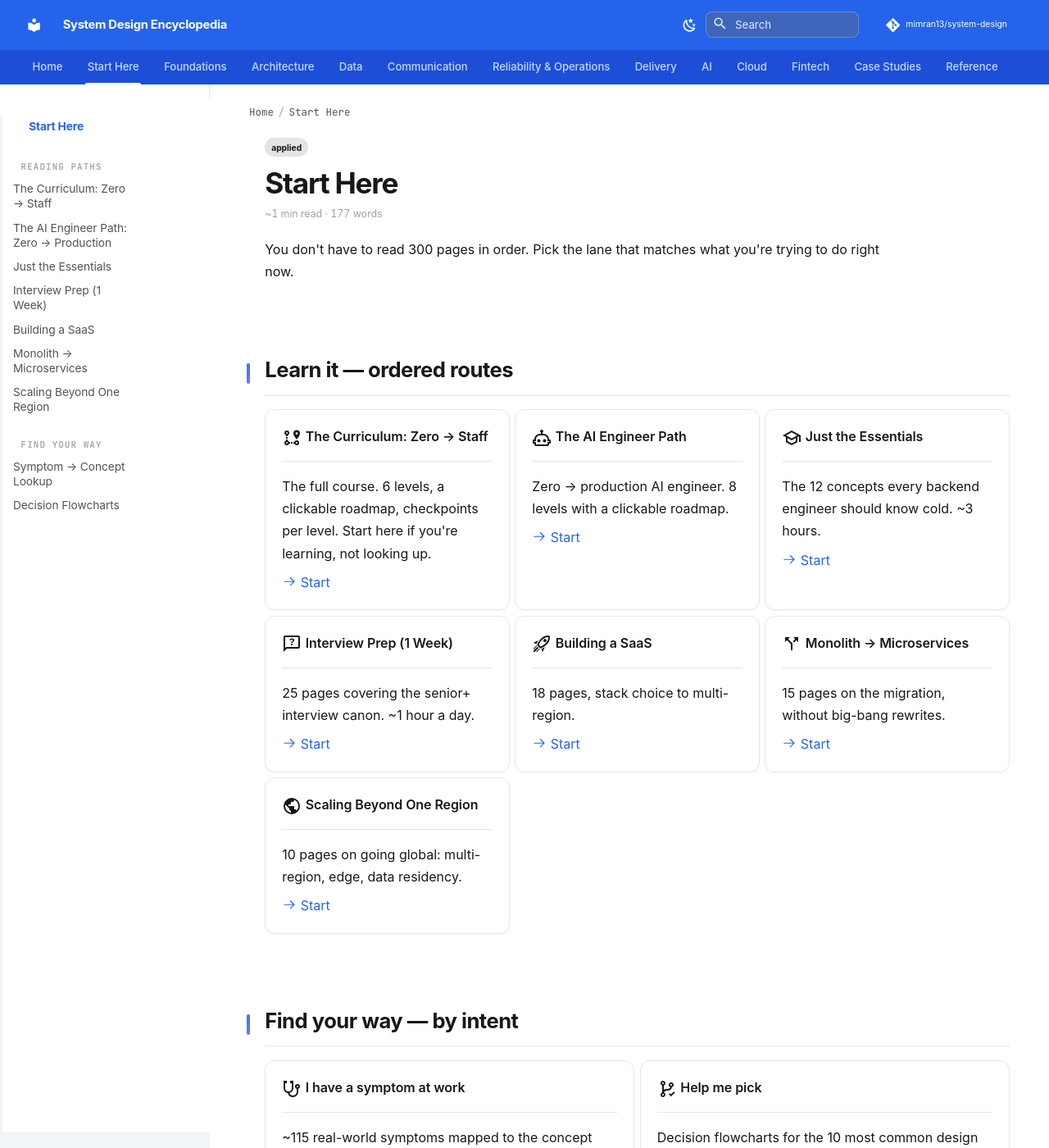
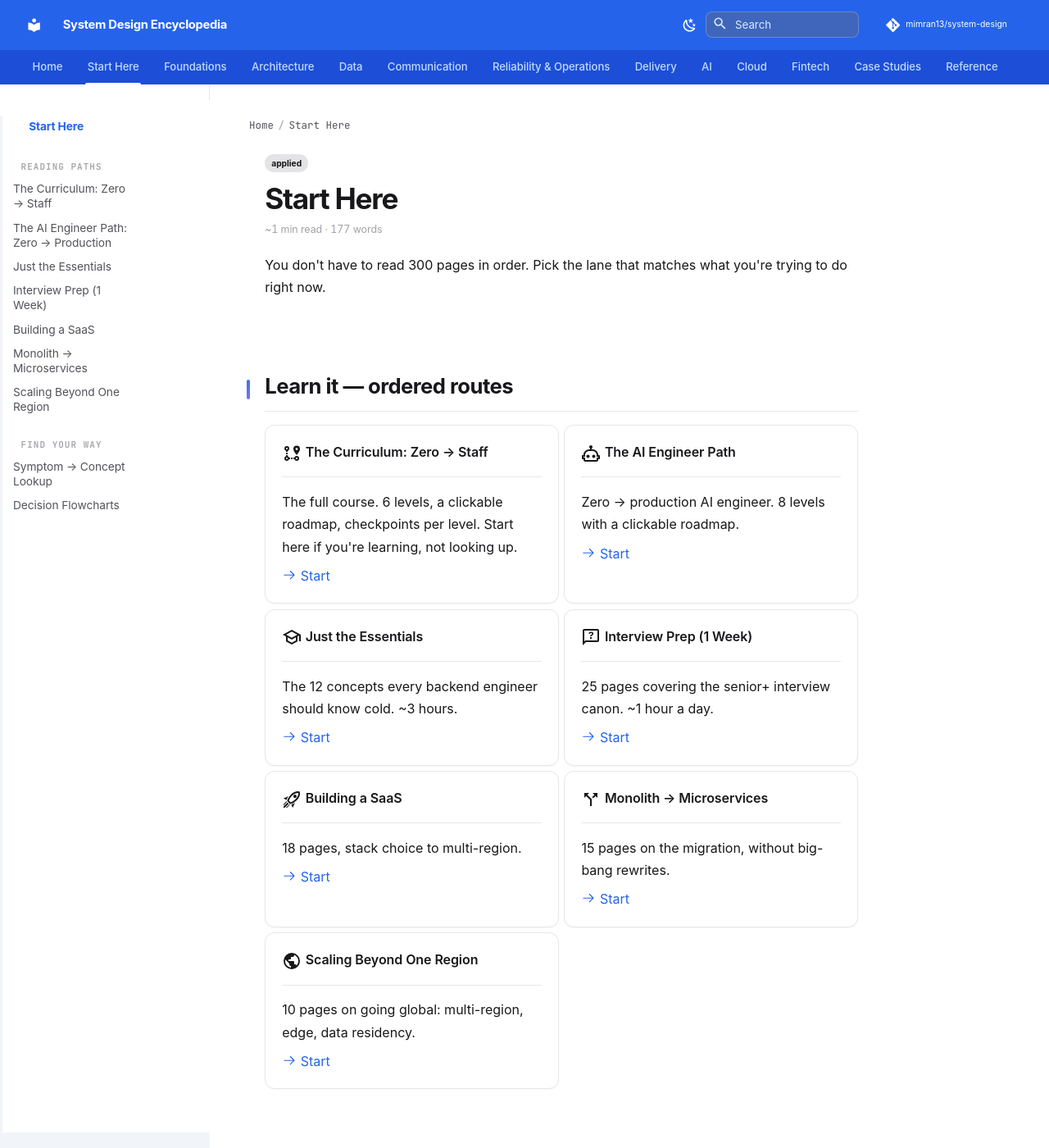
Before and after one commit to mimran13/system-design, an MkDocs documentation site: the page built from docs/paths/index.md, in a window 1280 px wide and 1400 px high. Shown: the whole window at 82% size. Built offline with MkDocs 1.6.1 and Material for MkDocs 9.7.7, drawn with Linux system fonts in a browser that asks for light colours; comment, search, counter and statistics services are not loaded.

Commit message:
fix(theme): match body padding + width to mockup .content (820px, 2.6/3/5rem)
Content was 1080px wide with only .8rem top / 4rem bottom; mockup .content is
820px with 2.6rem top, 3rem sides, 5rem bottom. Narrow content + restore the
padding; homepage keeps the wider 1080 canvas.

Co-Authored-By: Claude Opus 4.8 (1M context) <noreply@anthropic.com>

```diff
--- a/docs/stylesheets/extra.css
+++ b/docs/stylesheets/extra.css
@@ -531,8 +531,8 @@ a, button, .md-nav__link, .md-typeset .grid.cards > ul > li {
 .md-grid { max-width: 1600px; }
 
 .md-content__inner {
-  max-width: 1080px;
-  padding: 0.8rem 3rem 4rem;   /* top space is provided by the breadcrumb */
+  max-width: 820px;            /* mockup .content max-width */
+  padding: 1rem 3rem 5rem;     /* mockup .content sides/bottom; top via breadcrumb */
   margin: 0;
 }
 
@@ -541,8 +541,9 @@ a, button, .md-nav__link, .md-typeset .grid.cards > ul > li {
   margin-top: 0;
 }
 
-/* homepage has no breadcrumb, so restore its top breathing room */
+/* homepage has no breadcrumb + a wider canvas (mockup .canvas max-width 1080) */
 .md-main:has(.home-hero) .md-content__inner {
+  max-width: 1080px;
   padding-top: 2.5rem;
 }
 
@@ -1673,8 +1674,8 @@ article.md-typeset > h4 {
   font-family: var(--md-code-font);
   font-size: 0.78rem;
   margin: 0;
-  padding: 1.6rem 3rem 0;   /* align left with the body (3rem) + top space */
-  max-width: 1080px;
+  padding: 2.6rem 3rem 0;   /* mockup .content top (2.6rem) + body left inset */
+  max-width: 820px;
 }
 .md-path__list { align-items: center; }
 .md-path__item { color: var(--md-default-fg-color--lighter); }
```
